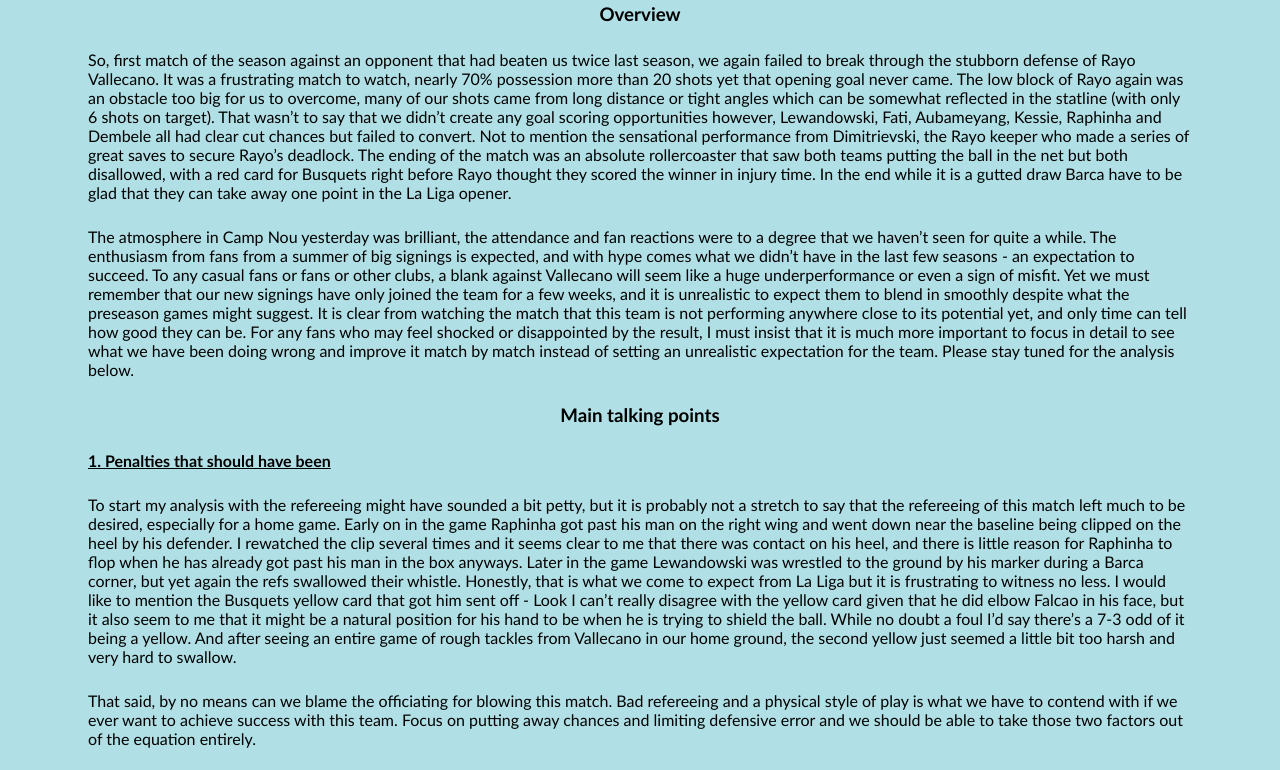
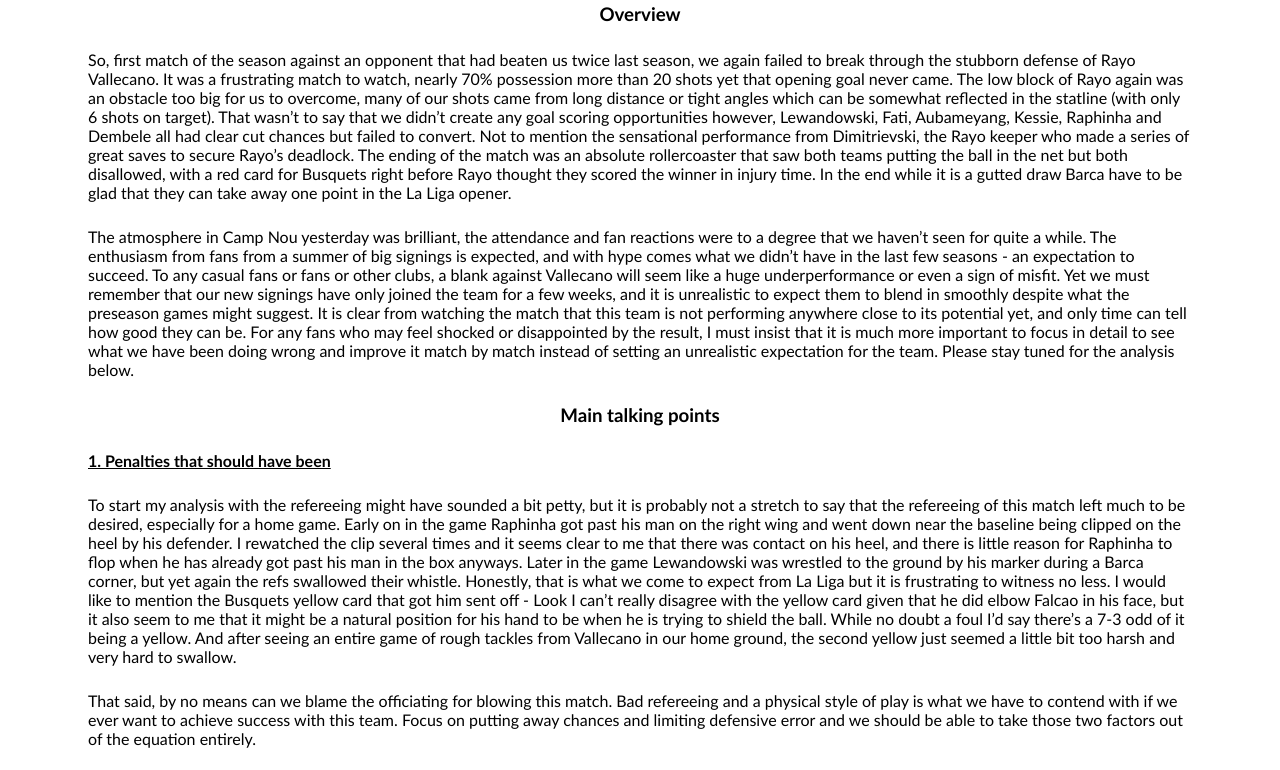
Before and after one commit to ScoriaDust/ScoriaDust.github.io, a plain HTML site: page index.html in a window 1280 px wide. Shown: the part 535-1305 px from the top of the page. Drawn offline with Linux system fonts and the light colour scheme.

Commit message:
changed background colour to white

```diff
--- a/index.html
+++ b/index.html
@@ -45,7 +45,7 @@
 
   gtag('config', 'G-68TFG8T31H');
 </script>
-<body style="background-color:powderblue;">
+<body style="background-color:white;">
 <h2>Barcelona 0-0 Rayo Vallecano - Match Review</h2>
 <img src="https://user-images.githubusercontent.com/111542714/185511145-a0c07b22-bf52-4336-a402-f42b67058f9a.png" width="600" height=auto>
 <h3>Overview</h3>
```
